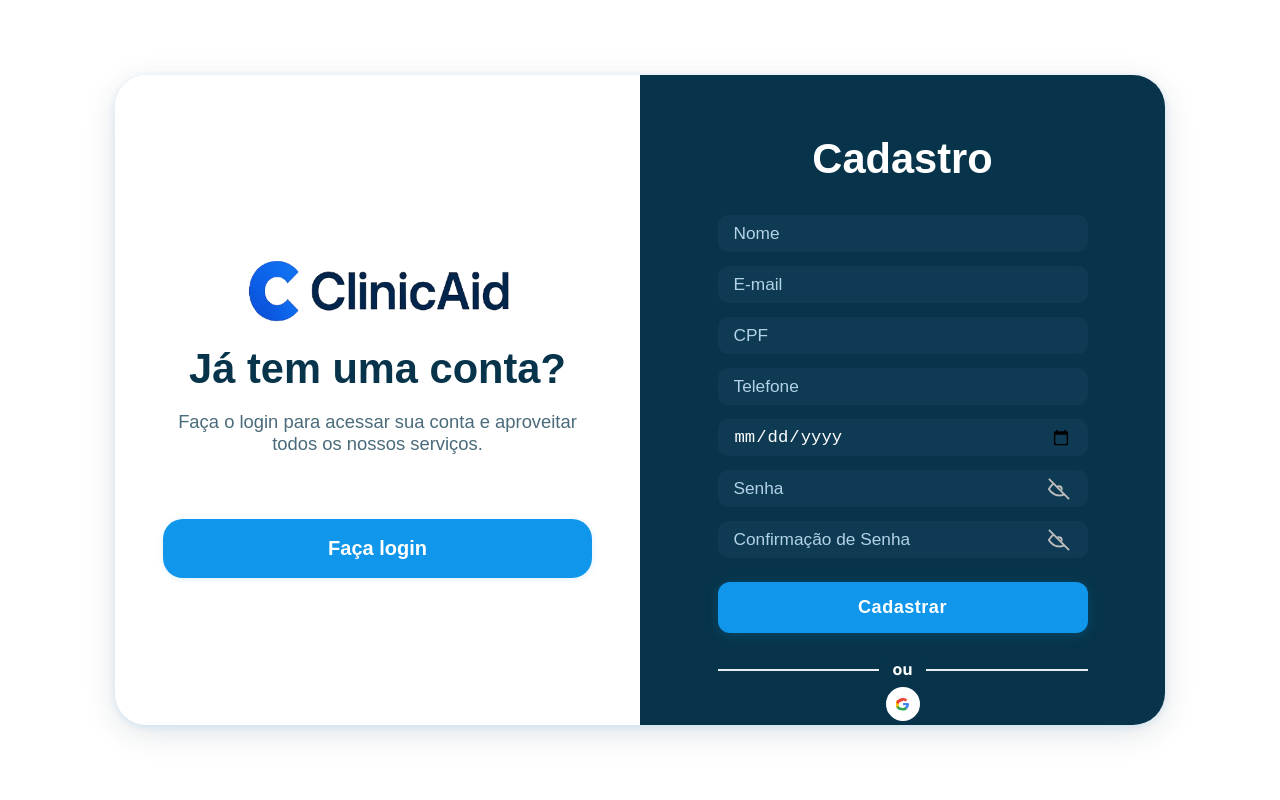
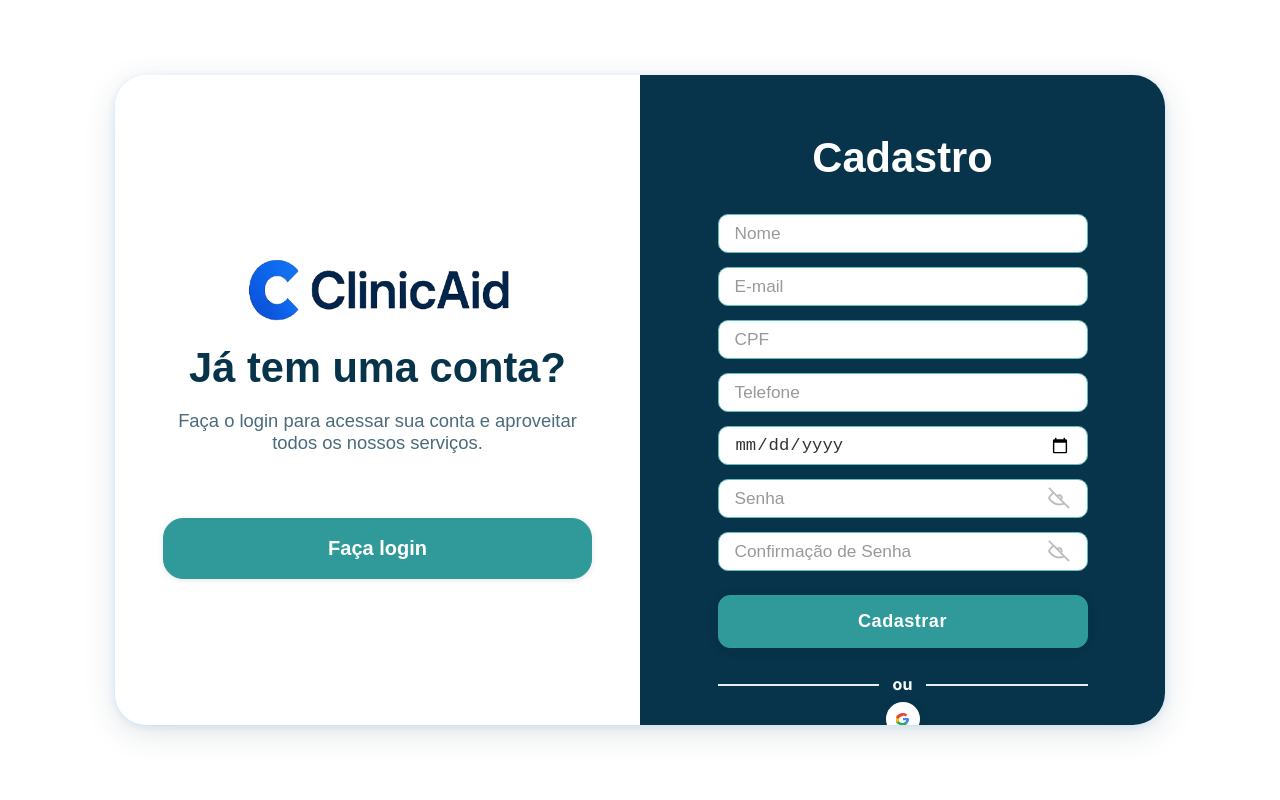
Before and after one commit to nicholasfocke/ClinicAid, a Next.js app: page /auth/register in a window 1280 px wide. Shown: the top 800 px of the page. Built offline with nearby package versions, Linux system fonts and the light colour scheme; no server answers; what react-google-recaptcha-v3 would draw is missing.

Commit message:
Apply teal color theme

```diff
--- a/components/Layout.module.css
+++ b/components/Layout.module.css
@@ -37,13 +37,13 @@
   font-size: 1.1rem;
   padding: 8px 16px;
   text-decoration: none;
-  color: #0a2d4a;
+  color: var(--color-link);
   font-weight: 600;
   transition: color 0.3s ease-in-out;
 }
 
 .headerLinks:hover {
-  color: #63b3ed;
+  color: var(--color-link-hover);
 }
 
 /* Botão moderno de logout */
@@ -138,7 +138,7 @@
 
 /* Footer */
 .footer {
-  background-color: #0a2d4a;
+  background-color: var(--color-sidebar-bg);
   padding: 20px;
   text-align: center;
   color: white;
@@ -161,7 +161,7 @@
 }
 
 .contactButton {
-  color: #0a2d4a;
+  color: var(--color-link);
   background-color:white;
   padding: 10px 20px;
   text-decoration: none;
@@ -172,7 +172,7 @@
 }
 
 .contactButton:hover {
-  background-color: #2b6cb0;
+  background-color: var(--color-secondary-hover-bg);
 }
 
 .contactButton a {
@@ -189,13 +189,13 @@
 
 .contactInfo p,
 .usefulLinks a {
-  color: #cbd5e0;
+  color: var(--color-link);
   text-decoration: none;
 }
 
 .usefulLinks a:hover {
   text-decoration: underline;
-  color: #63b3ed;
+  color: var(--color-link-hover);
 }
 
 .usefulLinks {
--- a/components/layout/SidebarAdmin.module.css
+++ b/components/layout/SidebarAdmin.module.css
@@ -4,7 +4,7 @@
   left: 0;
   width: 200px;
   height: 100vh;
-  background-color: #0a2d4a;
+  background-color: var(--color-sidebar-bg);
   color: white;
   display: flex;
   flex-direction: column;
@@ -55,11 +55,11 @@
 }
 
 .navItemFarmacia:hover {
-  background-color: #34495e;
+  background-color: var(--color-primary-hover);
 }
 
 .navItem:hover {
-  background-color: #34495e;
+  background-color: var(--color-primary-hover);
 }
 
 .icon {
--- a/styles/404.module.css
+++ b/styles/404.module.css
@@ -25,10 +25,11 @@
 
 .link {
   font-size: 1rem;
-  color: #0070f3;
+  color: var(--color-link);
   text-decoration: none;
 }
 
 .link:hover {
   text-decoration: underline;
+  color: var(--color-link-hover);
 }
--- a/styles/Breadcrumb.module.css
+++ b/styles/Breadcrumb.module.css
@@ -2,7 +2,7 @@
   margin-top: 24px;
   margin-bottom: 0;
   font-size: 15px;
-  color: #8b98a9;
+  color: var(--color-breadcrumb-text);
   display: flex;
   align-items: center;
   justify-content: flex-start;
@@ -11,7 +11,7 @@
 
 .breadcrumb {
   font-size: 15px;
-  color: #8b98a9;
+  color: var(--color-breadcrumb-text);
   font-weight: 400;
   margin-top: 0;
   margin-bottom: 0;
@@ -19,6 +19,6 @@
 }
 
 .breadcrumbActive {
-  color: #2563eb;
+  color: var(--color-link-hover);
   font-weight: 600;
 }
--- a/styles/auth/login.module.css
+++ b/styles/auth/login.module.css
@@ -462,18 +462,23 @@
   border-radius: 14px;
   border: none;
   font-size: 1.08rem;
-  background: #0e3a53;
-  color: #fff;
+  background: #fff;
+  color: #333;
+  border: 1px solid var(--color-input-border);
   outline: none;
   margin-bottom: 0;
-  transition: box-shadow 0.2s, background 0.2s;
+  transition: box-shadow 0.2s, border 0.2s;
   box-sizing: border-box;
   font-family: 'Montserrat', Arial, Helvetica, sans-serif;
 }
 
 .loginSplitInput::placeholder {
-  color: #b3d2e6;
+  color: #999;
   opacity: 1;
+}
+.loginSplitInput:focus {
+  border-color: var(--color-input-focus-border);
+  box-shadow: 0 0 0 2px var(--color-input-focus-shadow);
 }
 
 .loginSplitEye {
@@ -484,7 +489,7 @@
   cursor: pointer;
   display: flex;
   align-items: center;
-  color: #b3d2e6;
+  color: var(--color-link);
   z-index: 2;
   transition: color 0.2s;
 }
@@ -492,20 +497,19 @@
 .loginSplitButton,
 .loginSplitPanelButton {
   width: 100%;
-  border: none;
+  border: 1px solid var(--color-primary);
   border-radius: 14px;
   padding: 16px 0;
   font-size: 1.15rem;
   font-weight: 700;
   cursor: pointer;
-  background: #1096ea;
+  background: var(--color-primary);
   color: #fff;
   margin-top: 8px;
   margin-bottom: 8px;
   transition: background 0.2s, color 0.2s, box-shadow 0.2s, border 0.2s;
-  box-shadow: 0 2px 12px #0a2d4a33;
+  box-shadow: 0 2px 12px rgba(0,0,0,0.1);
   letter-spacing: 0.5px;
-  border: 1.5px solid #0a2d4a;
 }
 
 .loginSplitButton:disabled,
@@ -516,15 +520,14 @@
 
 .loginSplitPanelButton {
   margin-top: 12px;
-  /* border já está herdando acima */
-  box-shadow: 0 1px 6px #0a2d4a22;
+  box-shadow: 0 1px 6px rgba(0,0,0,0.08);
 }
 
 .loginSplitPanelButton:hover,
 .loginSplitButton:hover {
-  background: #0078d4;
+  background: var(--color-primary-hover);
   color: #fff;
-  border-color: #0078d4;
+  border-color: var(--color-primary-hover);
 }
 
 .loginSplitError {
--- a/styles/auth/register.module.css
+++ b/styles/auth/register.module.css
@@ -383,9 +383,9 @@
 }
 
 .loginSplitPanelButton {
-  background: #1096ea;
+  background: var(--color-primary);
   color: #fff;
-  border: none;
+  border: 1px solid var(--color-primary);
   font-weight: 700;
   font-size: 1.25rem;
   border-radius: 20px;
@@ -393,14 +393,15 @@
   width: 100%;
   margin-top: 32px;
   margin-bottom: 0;
-  box-shadow: 0 1px 6px #1096ea22;
-  transition: background 0.2s, color 0.2s;
+  box-shadow: 0 1px 6px rgba(0,0,0,0.1);
+  transition: background 0.2s, color 0.2s, border 0.2s;
   cursor: pointer;
 }
 
 .loginSplitPanelButton:hover {
-  background: #0078d4;
+  background: var(--color-primary-hover);
   color: #fff;
+  border-color: var(--color-primary-hover);
 }
 
 .loginSplitRight {
@@ -444,21 +445,25 @@
   width: 100%;
   min-width: 0;
   max-width: 100%;
-  padding: 8px 16px; /* Reduzido para diminuir a altura */
+  padding: 8px 16px;
   border-radius: 10px;
-  border: none;
+  border: 1px solid var(--color-input-border);
   font-size: 1.08rem;
-  background: #0e3a53;
-  color: #fff;
+  background: #fff;
+  color: #333;
   outline: none;
   margin-bottom: 0;
-  transition: box-shadow 0.2s, background 0.2s;
+  transition: box-shadow 0.2s, border 0.2s;
   box-sizing: border-box;
 }
 
 .loginSplitInput::placeholder {
-  color: #b3d2e6;
+  color: #999;
   opacity: 1;
+}
+.loginSplitInput:focus {
+  border-color: var(--color-input-focus-border);
+  box-shadow: 0 0 0 2px var(--color-input-focus-shadow);
 }
 
 .loginSplitEye {
@@ -469,7 +474,7 @@
   cursor: pointer;
   display: flex;
   align-items: center;
-  color: #b3d2e6;
+  color: var(--color-link);
   z-index: 2;
   transition: color 0.2s;
 }
@@ -481,26 +486,26 @@
 
 .loginSplitButton {
   width: 100%;
-  border: none;
+  border: 1px solid var(--color-primary);
   border-radius: 12px;
   padding: 15px 0;
   font-size: 1.13rem;
   font-weight: 700;
   cursor: pointer;
-  background: #1096ea;
+  background: var(--color-primary);
   color: #fff;
   margin-top: 10px;
   margin-bottom: 8px;
-  transition: background 0.2s, color 0.2s, box-shadow 0.2s;
-  box-shadow: 0 2px 12px #1096ea33;
+  transition: background 0.2s, color 0.2s, box-shadow 0.2s, border 0.2s;
+  box-shadow: 0 2px 12px rgba(0,0,0,0.1);
   letter-spacing: 0.5px;
 }
 
 .loginSplitPanelButton:hover,
 .loginSplitButton:hover {
-  background: #0078d4;
+  background: var(--color-primary-hover);
   color: #fff;
-  border-color: #0078d4;
+  border-color: var(--color-primary-hover);
 }
 
 .loginSplitButton:disabled {
--- a/styles/globals.css
+++ b/styles/globals.css
@@ -3,15 +3,33 @@
 
 :root {
     --font-primary: 'Inter', sans-serif;
+    --color-primary: #309A9A;
+    --color-primary-hover: #267878;
+    --color-disabled: #A0CFCF;
+    --color-secondary-hover-bg: #E6F3F3;
+    --color-secondary-hover-text: #267878;
+    --color-link: #309A9A;
+    --color-link-hover: #205E5E;
+    --color-page-bg: #FFFFFF;
+    --color-box-bg: #FFFFFF;
+    --color-box-border: #E6F3F3;
+    --color-highlight-bg: #E6F3F3;
+    --color-sidebar-bg: #1F6D6D;
+    --color-sidebar-text: #FFFFFF;
+    --color-breadcrumb-bg: #F0FBFB;
+    --color-breadcrumb-text: #309A9A;
+    --color-input-border: #62BDBD;
+    --color-input-focus-border: #309A9A;
+    --color-input-focus-shadow: #E6F3F3;
   }
 
   body {
     margin: 0;
     padding: 0;
     font-family: var(--font-primary);
-    background-color: #f7fafc; /* opcional */
+    background-color: var(--color-page-bg);
     color: #333;
-    overflow-x: hidden; /* Evita scroll lateral em todo o site */
+    overflow-x: hidden;
 }
 
 .pageLoading {
@@ -29,7 +47,7 @@
 
 .spinner {
   border: 6px solid #e0e0e0;
-  border-top: 6px solid #0a2d4a;
+  border-top: 6px solid var(--color-primary);
   border-radius: 50%;
   width: 48px;
   height: 48px;
@@ -38,3 +56,13 @@
 @keyframes spin {
   to { transform: rotate(360deg); }
 }
+
+a {
+  color: var(--color-link);
+  text-decoration: none;
+}
+
+a:hover {
+  color: var(--color-link-hover);
+  text-decoration: underline;
+}
```
Also changed, not shown: components/layout/Sidebar.module.css (+4 -4 lines), styles/auth/esquecisenha.module.css (+11 -11 lines).
